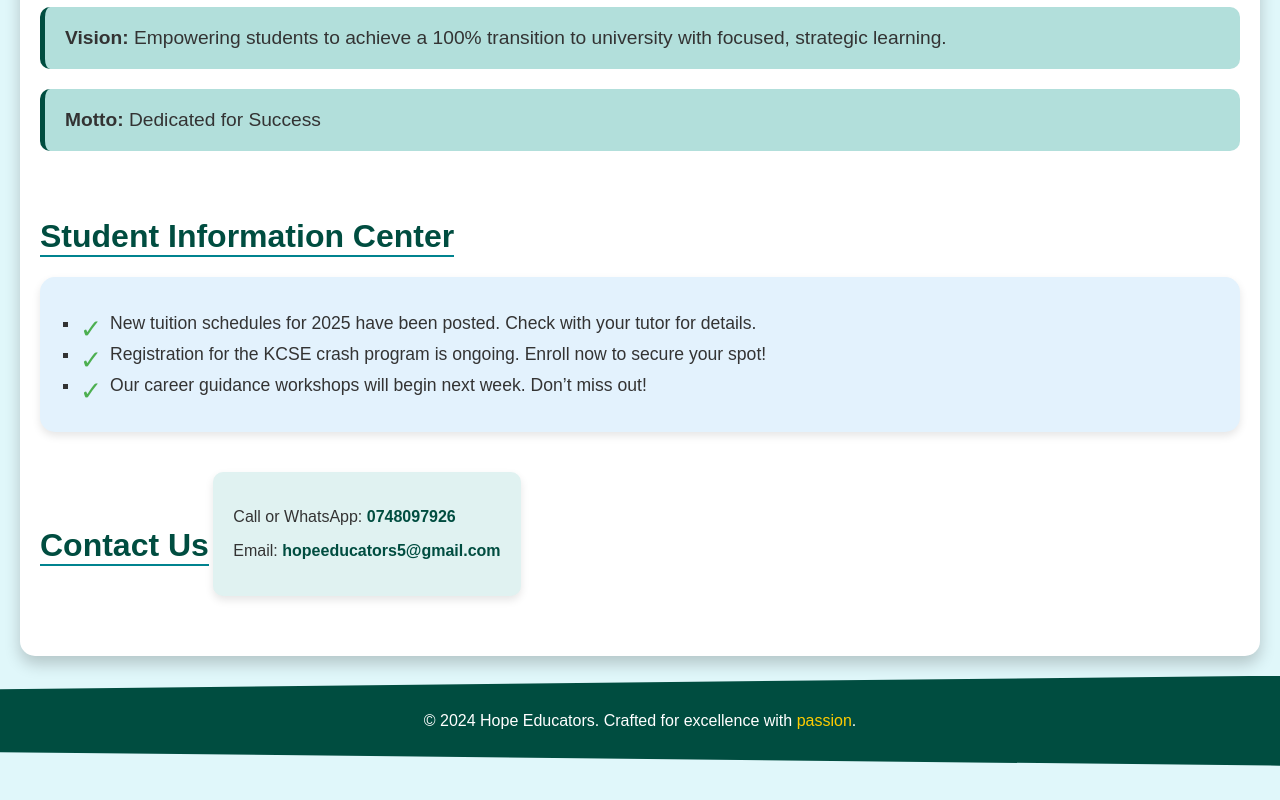
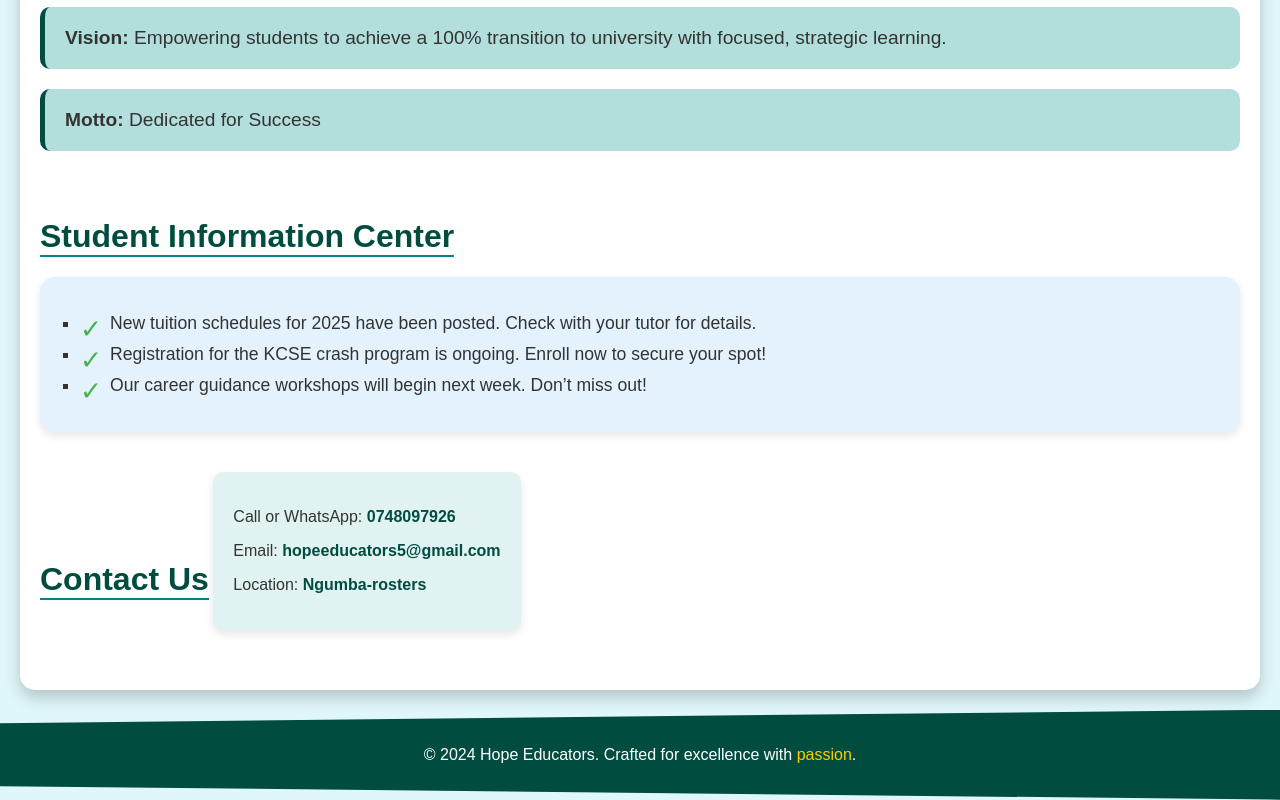
Before and after one commit to 8-TECH/HopeEducators, a plain HTML site: page index.html in a window 1280 px wide. Shown: the part 655-1455 px from the top of the page. Before the commit the page ends 1421 px from the top, so only its background shows below. Drawn offline with Linux system fonts and the light colour scheme.

Commit message:
Update index.html

```diff
--- a/index.html
+++ b/index.html
@@ -190,6 +190,7 @@
             <div class="contact-card">
                 <p>Call or WhatsApp: <a href="tel:+254748097926">0748097926</a></p>
                 <p>Email: <a href="mailto:hopeeducators5@gmail.com">hopeeducators5@gmail.com</a></p>
+                <p>Location: <a href="#">Ngumba-rosters</a></p>
             </div>
         </section>
     </main>
```
